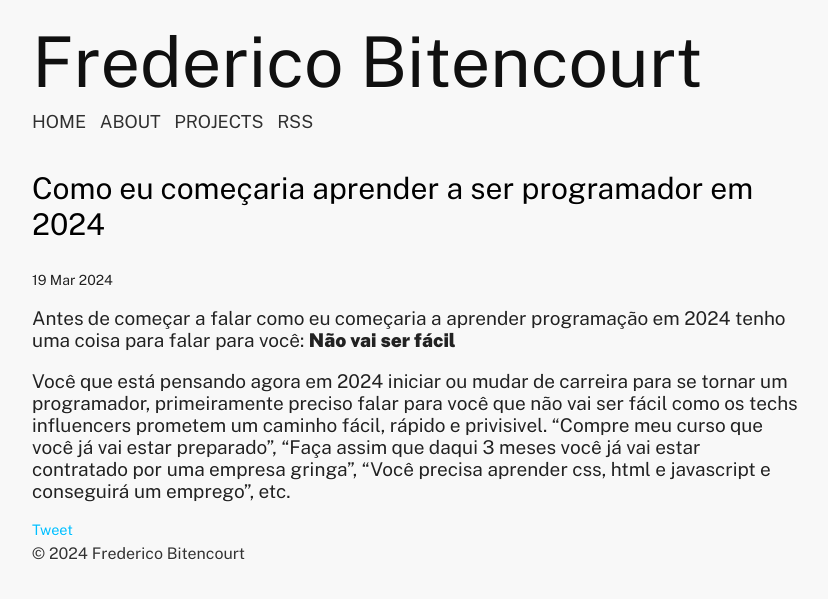
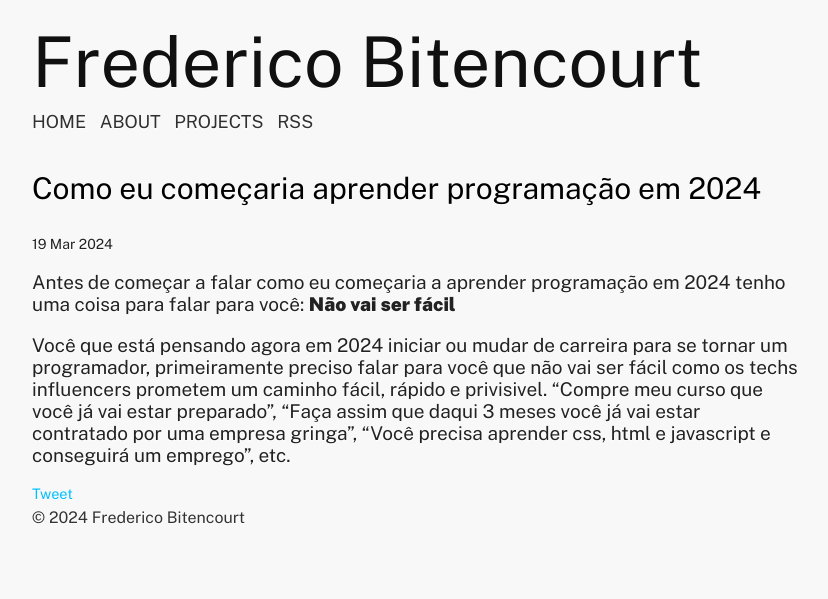
Before and after one commit to fredericof/my-personal-journal, a Jekyll site: the page built from _posts/2024-03-19-getting-started-programmer.markdown, in a window 1280 px wide. Shown: the top 599 px of the page, without its empty margins (224-1052 px from the left). Built offline with Jekyll 4.4.1, drawn with Linux system fonts in a browser that asks for light colours; comment, search, counter and statistics services are not loaded.

Commit message:
fix test post title

```diff
--- a/_posts/2024-03-19-getting-started-programmer.markdown
+++ b/_posts/2024-03-19-getting-started-programmer.markdown
@@ -1,6 +1,6 @@
 ---
 layout: post
-title: "Como eu começaria aprender a ser programador em 2024"
+title: "Como eu começaria aprender programação em 2024"
 date: 2024-03-19 21:51:55
 comments: true
 categories: [Tips]
```
